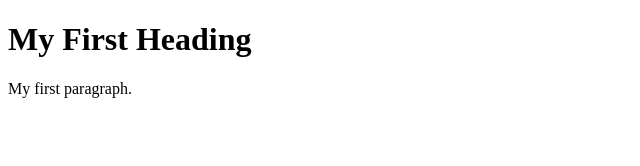
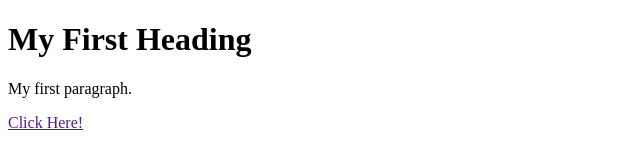
Before and after one commit to Daajaanaa/webpage2, a plain HTML site: page index.html in a window 1280 px wide. Shown: the full height of the page, 0-640 px from the left. Drawn offline with Linux system fonts and the light colour scheme.

Commit message:
atjaunot index.html

```diff
--- a/index.html
+++ b/index.html
@@ -5,5 +5,7 @@
 <h1>My First Heading</h1>
 <p>My first paragraph.</p>
 
+  <a href=''otra_lapa.html''>Click Here!</a>
+
 </body>
 </html>
```
